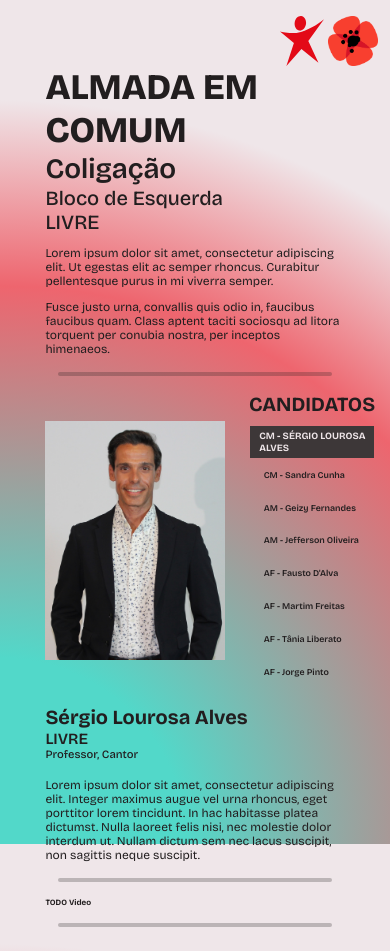
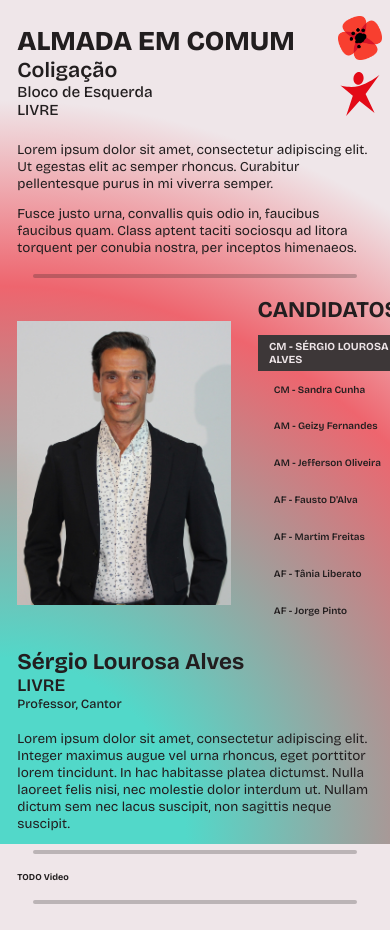
Before and after one commit to Almada-em-Comum/aec-site, a plain HTML site: page index.html in a window 390 px wide. After the commit the page ends 930 px from the top, so only its background shows below. Drawn offline with nearby package versions, Linux system fonts and the light colour scheme.

Commit message:
feat: Make several responsive design arrangements

```diff
--- a/index.html
+++ b/index.html
@@ -11,13 +11,7 @@
     <link rel="stylesheet" href="styles.css" />
 </head>
 <body>
-    <header class="logos">
-        <img src="assets/logo-livre.png" alt="Logo do partido LIVRE"
-             class="party-logo" />
-        <img src="assets/logo-be.svg" alt="Logo do partido Bloco de Esquerda"
-             class="party-logo" />
-    </header>
-    <div id="content-board">
+    <header>
         <h1 class="page-title">
             ALMADA EM COMUM
             <span class="subtitle">
@@ -30,6 +24,14 @@
                 LIVRE
             </span>
         </h1>
+        <div class="logos">
+            <img src="assets/logo-livre.png" alt="Logo do partido LIVRE"
+                class="party-logo" />
+            <img src="assets/logo-be.svg" alt="Logo do partido Bloco de Esquerda"
+                class="party-logo" />
+        </div>
+    </header>
+    <div id="content-board">
         <main>
             <section class="named-paragraph section-w-bot-ruler">
                 <p>
@@ -103,7 +105,7 @@
                         Professor, Cantor
                     </span>
                 </h2>
-                <p>
+                <p id="candidate-bio">
                     Lorem ipsum dolor sit amet, consectetur adipiscing elit.
                     Integer maximus augue vel urna rhoncus, eget porttitor lorem tincidunt. In hac
                     habitasse platea dictumst. Nulla laoreet felis nisi, nec molestie dolor interdum
--- a/script.js
+++ b/script.js
@@ -4,14 +4,16 @@ class Candidate {
   #candidateType;
   #party;
   #profession;
+  #bio;
   #photoPath;
 
-  constructor(name, age, candidateType, party, profession, photoPath) {
+  constructor(name, age, candidateType, party, profession, bio, photoPath) {
     this.#name = name;
     this.#age = age;
     this.#candidateType = candidateType;
     this.#party = party;
     this.#profession = profession;
+    this.#bio = bio
     this.#photoPath = photoPath
   }
 
@@ -32,6 +34,10 @@ class Candidate {
 
   get profession() {
     return this.#profession;
+  }
+
+  get bio() {
+    return this.#bio;
   }
 
   get photoPath() {
@@ -84,6 +90,7 @@ const candidateSLAlves = new Candidate(
   "CM",
   "LIVRE",
   "Professor, Cantor",
+  bioSLAlves,
   "candidate-s-alves.JPG"
 )
 
@@ -93,6 +100,7 @@ const candidateSCunha = new Candidate(
   "CM",
   "Bloco de Esquerda",
   "Unknown profession",
+  bioSCunha,
   "candidate-s-cunha.png"
 )
 
@@ -102,6 +110,7 @@ const candidateGFernandes = new Candidate(
   "AM",
   "LIVRE",
   "Unknown profession",
+  bioGFernandes,
   "candidate-g-fernandes.JPG"
 )
 
@@ -111,6 +120,7 @@ const candidateJOliveira = new Candidate(
   "AM",
   "Bloco de Esquerda",
   "Professor, Ator",
+  bioJOliveira,
   "candidate-j-oliveira.JPG"
 )
 
@@ -120,6 +130,7 @@ const candidateFDalva = new Candidate(
   "AF",
   "Bloco de Esquerda",
   "Unknown profession",
+  bioFDalva,
   "candidate-f-dalva.JPG"
 )
 
@@ -138,19 +149,46 @@ function changeCandidate(event) {
   const candidateNameEl = document.getElementById("candidate-name")
   const candidatePartyEl = document.getElementById("candidate-party")
   const candidateProfessionEl = document.getElementById("candidate-profession")
+  const candidateBioEl = document.getElementById("candidate-bio")
   const selectedCandidate = candidatesMap[event.target.value]
 
   candidateImgEl.src = "assets/" + selectedCandidate.photoPath
   candidateImgEl.alt = "Fotografia do candidato " + selectedCandidate.name
   candidateNameEl.innerText = selectedCandidate.name
   candidatePartyEl.innerText = selectedCandidate.party
+  candidateBioEl.innerText = selectedCandidate.bio
   candidateProfessionEl.innerText = selectedCandidate.profession
+}
+
+function reflowNarrowScreen() {
+  const pageTitleEl = document.getElementsByClassName("page-title")[0]
+  const contentBoardEl = document.getElementById("content-board")
+  const headerLogosEl = document.getElementsByClassName("logos")[0]
+
+  const elementsToReflow = [
+    pageTitleEl,
+    contentBoardEl,
+    headerLogosEl
+  ]
+
+  if (window.innerWidth <= 576) {
+    for (let element of elementsToReflow) {
+      element.classList.add("narrow-screen")
+    }
+  } else {
+    for (let element of elementsToReflow) {
+      element.classList.remove("narrow-screen")
+    }
+  }
 }
 
 function main() {
   for (let input of radioInputs) {
     input.addEventListener("change", changeCandidate)
   }
+
+  reflowNarrowScreen()
+  window.addEventListener("resize", reflowNarrowScreen)
 }
 
 main()
--- a/styles.css
+++ b/styles.css
@@ -11,7 +11,7 @@
     --label-black: #3d3738;
 
     --doc-font-size: 16px;
-    --content-board-width-percentage: 51.8%
+    --content-board-width-percentage: 60%
 }
 
 @media (max-width: 1350px) and (min-width: 992px) {
@@ -37,8 +37,8 @@
 
 @media (max-width: 576px) {
     :root {
-        --doc-font-size: 8px;
-        --content-board-width-percentage: 80%
+        --doc-font-size: 9px;
+        --content-board-width-percentage: 95%
     }
 }
 
@@ -57,6 +57,7 @@ body {
     font-family: "Bricolage Grotesque", sans-serif;
     font-optical-sizing: auto;
     color: var(--black);
+    margin-top: 16px;
 }
 
 h1 {
@@ -73,6 +74,11 @@ h3 {
 
 p {
     font-size: 1.5rem;
+}
+
+header {
+    display: flex;
+    margin-left: calc((100% - var(--content-board-width-percentage)) / 2);
 }
 
 input[type="radio"] {
@@ -108,9 +114,9 @@ label:hover {
 }
 
 .party-logo {
-    height: 6.5vw;
+    height: 5vw;
     width: auto;
-    min-height: 50px;
+    min-height: 44px;
     aspect-ratio: auto;
 
     padding-top: 1rem;
@@ -120,7 +126,11 @@ label:hover {
 .page-title {
     margin-top: 0rem;
     margin-bottom: 0rem;
+    flex-grow: 1;
+    align-self: center;
+
     font-weight: 800;
+    white-space: nowrap;
 }
 
 .subtitle {
@@ -175,3 +185,27 @@ label:hover {
     margin: auto;
     margin-top: 0rem;
 }
+
+body.narrow-screen {
+    display: flex;
+    margin-left: 5vw;
+    margin-top: 5vw;
+}
+
+.logos.narrow-screen {
+    display: flex;
+    flex-direction: column;
+}
+
+.logos.narrow-screen .party-logo {
+    padding: 0rem;
+    margin-bottom: 3vw;
+}
+
+.page-title.narrow-screen {
+    font-size: clamp(16px, 7vw, 30px);
+}
+
+#content-board.narrow-screen {
+    order: -1;
+}
```
